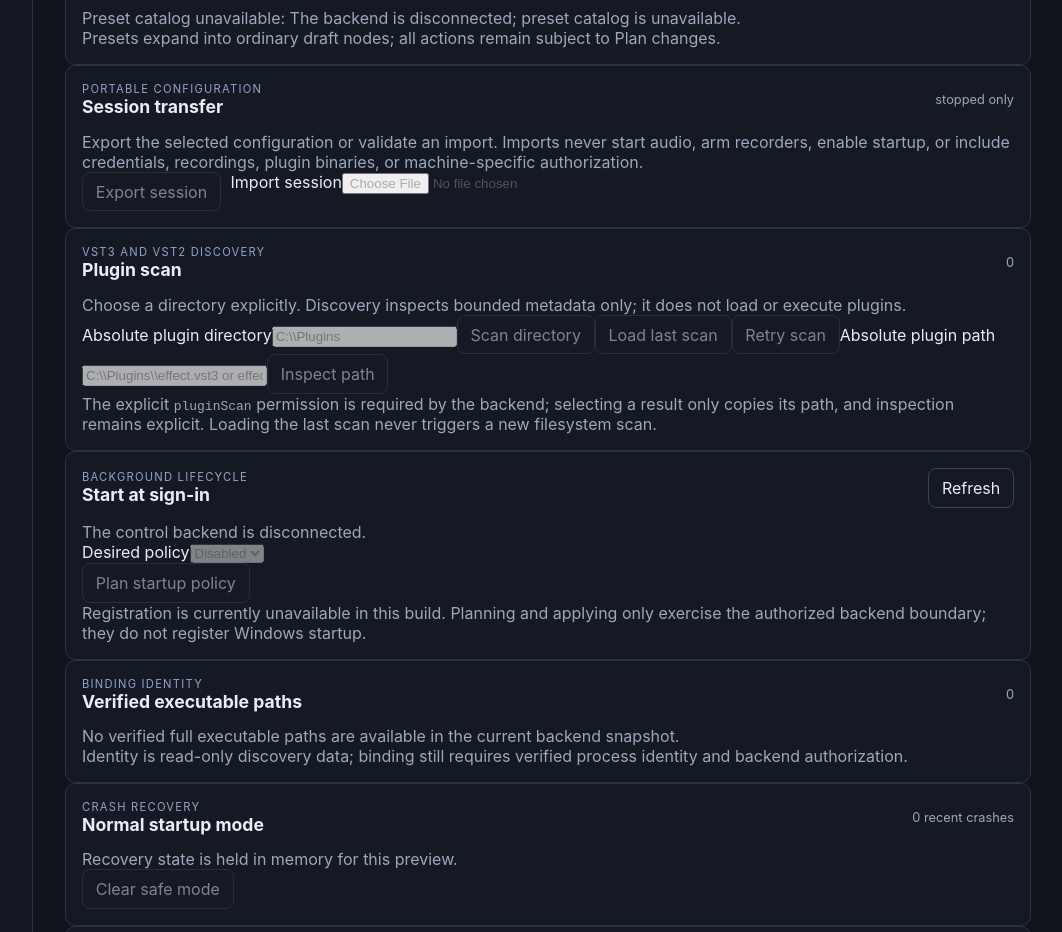
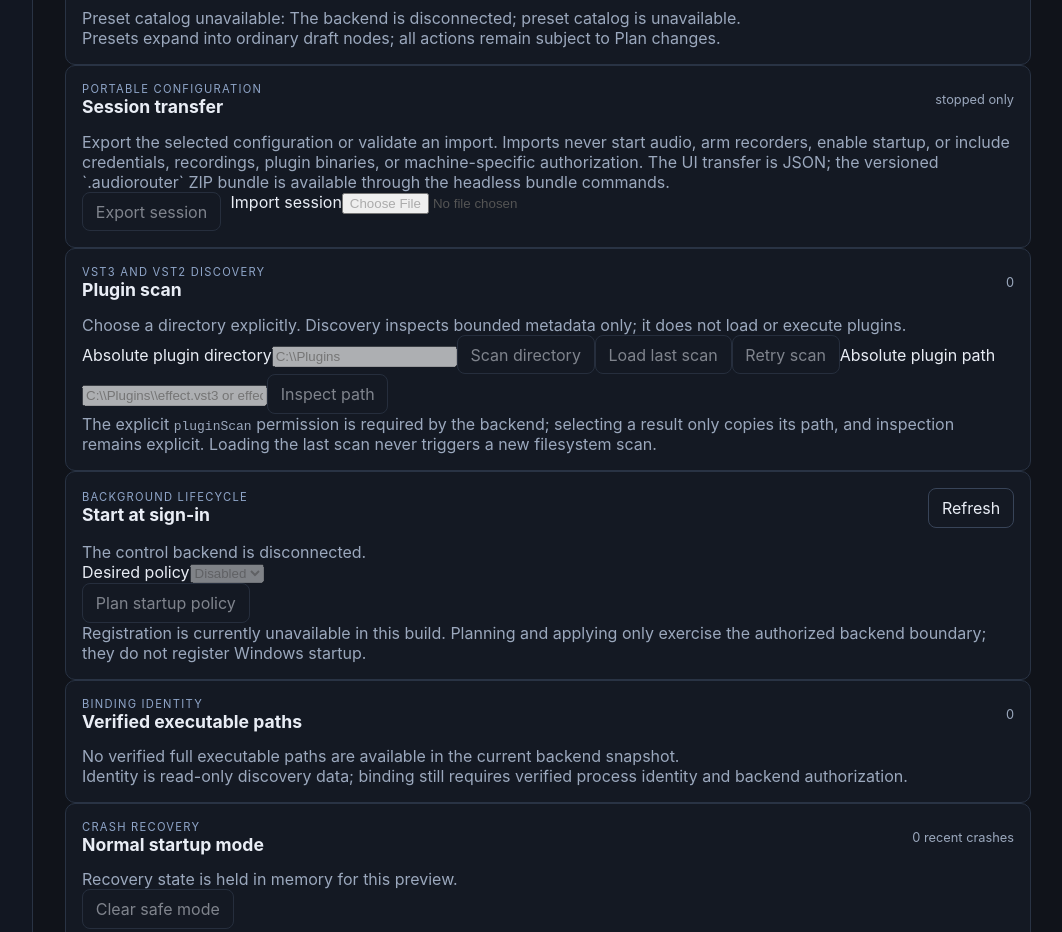
Before and after one commit to MrDesjardins/audiorouter, a React (Vite) app in the folder ui/: page / in a window 1280 px wide. Shown: the part 1840-2772 px from the top of the page, without its empty margins (217-1279 px from the left). Built offline with nearby package versions, Linux system fonts and the light colour scheme.

Commit message:
fix: distinguish UI JSON session transfer

```diff
--- a/ui/src/App.tsx
+++ b/ui/src/App.tsx
@@ -203,7 +203,7 @@ function SessionTransferPanel({ backend, session, onImported }: { backend: UiBac
       setMessage(`Imported stopped session ${result.session.name}. Review bindings before starting it.`);
     } catch (error) { setMessage(formatUiError(error, "Unable to commit session import.")); }
   };
-  return <section className="panel session-transfer-panel" aria-labelledby="session-transfer-heading"><div className="section-heading"><div><p className="eyebrow">Portable configuration</p><h2 id="session-transfer-heading">Session transfer</h2></div><span className="badge">stopped only</span></div><p className="muted">Export the selected configuration or validate an import. Imports never start audio, arm recorders, enable startup, or include credentials, recordings, plugin binaries, or machine-specific authorization.</p><div className="actions"><button type="button" className="secondary" onClick={() => void exportSession()} disabled={!backend.connected}>Export session</button><label className="file-picker">Import session<input aria-label="Import session configuration" type="file" accept=".json,.audiorouter,application/json" onChange={(event) => void inspectImport(event)} disabled={!backend.connected} /></label>{plan && <button type="button" className="primary" onClick={() => void commitImport()}>Commit stopped import</button>}</div>{plan && <p className="muted" role="status">Validated import: {plan.session.name} · expires in {Math.ceil(plan.expiresInMs / 1000)} seconds. Explicit commit is required.</p>}{message && <p className="muted" role="status" aria-live="polite">{message}</p>}</section>;
+  return <section className="panel session-transfer-panel" aria-labelledby="session-transfer-heading"><div className="section-heading"><div><p className="eyebrow">Portable configuration</p><h2 id="session-transfer-heading">Session transfer</h2></div><span className="badge">stopped only</span></div><p className="muted">Export the selected configuration or validate an import. Imports never start audio, arm recorders, enable startup, or include credentials, recordings, plugin binaries, or machine-specific authorization. The UI transfer is JSON; the versioned `.audiorouter` ZIP bundle is available through the headless bundle commands.</p><div className="actions"><button type="button" className="secondary" onClick={() => void exportSession()} disabled={!backend.connected}>Export session</button><label className="file-picker">Import session<input aria-label="Import session configuration" type="file" accept=".json,.audiorouter.json,application/json" onChange={(event) => void inspectImport(event)} disabled={!backend.connected} /></label>{plan && <button type="button" className="primary" onClick={() => void commitImport()}>Commit stopped import</button>}</div>{plan && <p className="muted" role="status">Validated import: {plan.session.name} · expires in {Math.ceil(plan.expiresInMs / 1000)} seconds. Explicit commit is required.</p>}{message && <p className="muted" role="status" aria-live="polite">{message}</p>}</section>;
 }
 
 function PluginScanPanel({ backend }: { backend: UiBackend }) {
```
Also changed, not shown: 2 other files (tests, documents, lock files or other folders).
